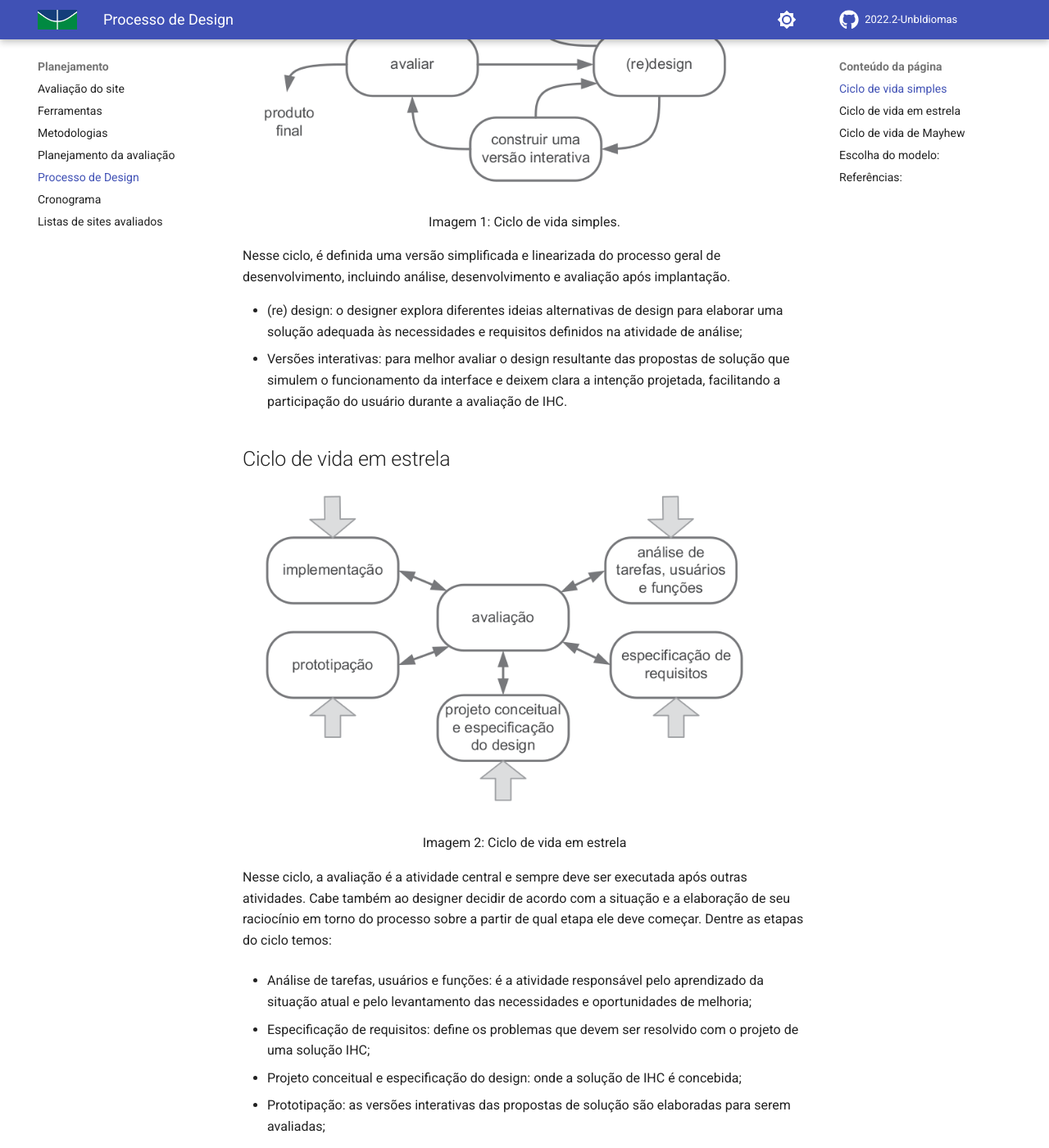
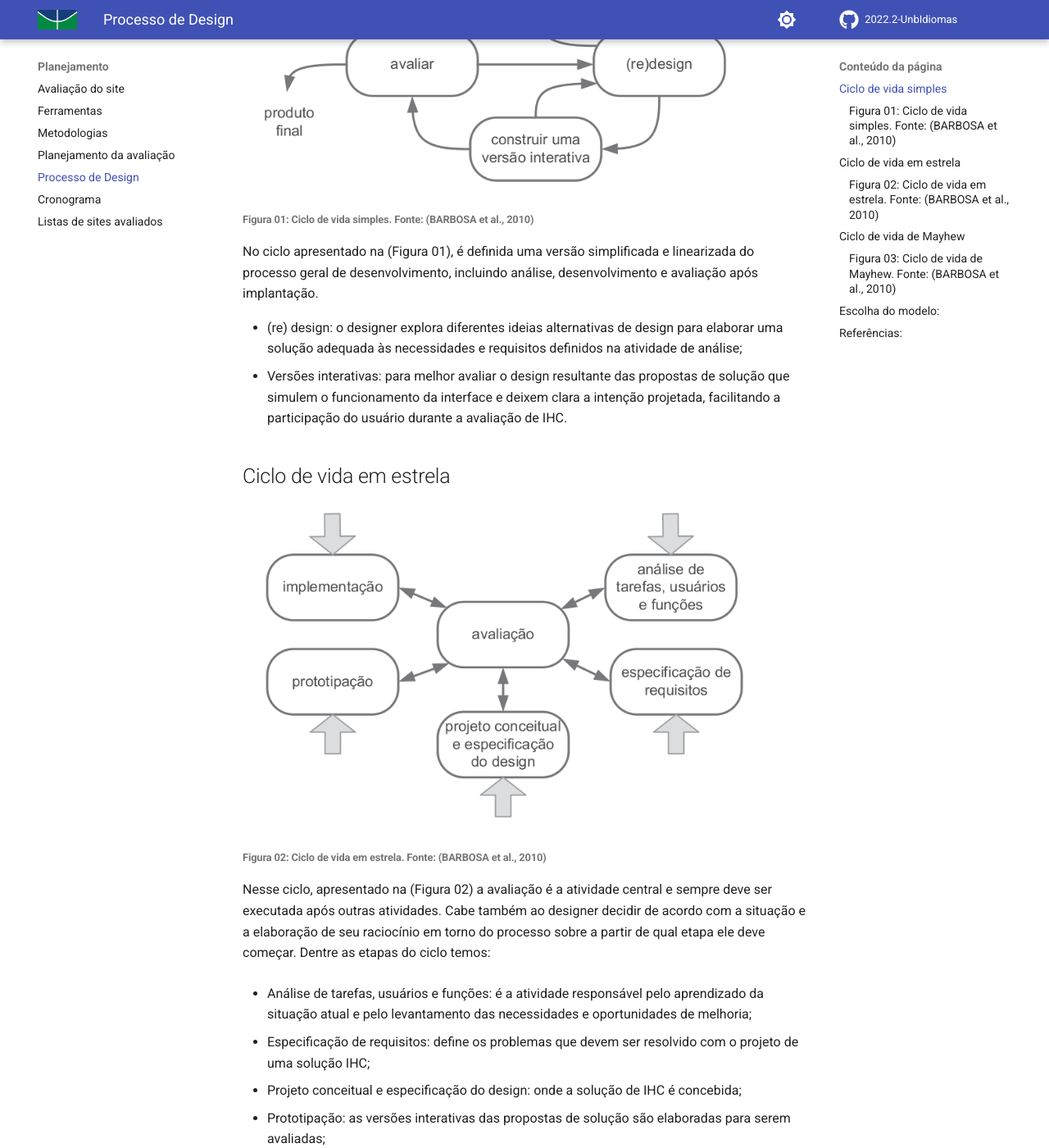
Before and after one commit to edudsan/2022.2-UnbIdiomas, an MkDocs documentation site: the page built from docs/Planejamento/processoDesign.md, in a window 1280 px wide and 1400 px high, scrolled down 880 px. Shown: the whole window at 82% size. Built offline with MkDocs 1.6.1 and Material for MkDocs 9.7.7, drawn with Linux system fonts in a browser that asks for light colours; comment, search, counter and statistics services are not loaded; some of the changed text lies outside the part shown.

Commit message:
Adjusted design process

```diff
--- a/docs/Planejamento/processoDesign.md
+++ b/docs/Planejamento/processoDesign.md
@@ -14,11 +14,9 @@ Dentre alguns dos ciclos avaliados para o design desse projeto temos:
 
 ![Ciclo de vida Simples](../assets/img/design-process/ciclo-de-vida-simples.png)
 
-<div style="text-align: center">
-<p> Imagem 1: Ciclo de vida simples.</p>
-</div>
+###### Figura 01: Ciclo de vida simples. Fonte: (BARBOSA et al., 2010)
 
-Nesse ciclo, é definida uma versão simplificada e linearizada do processo geral de desenvolvimento, incluindo análise, desenvolvimento e avaliação após implantação.
+No ciclo apresentado na (Figura 01), é definida uma versão simplificada e linearizada do processo geral de desenvolvimento, incluindo análise, desenvolvimento e avaliação após implantação.
 
 - (re) design: o designer explora diferentes ideias alternativas de
 design para elaborar uma solução adequada às necessidades
@@ -32,11 +30,10 @@ participação do usuário durante a avaliação de IHC.
 
 ![Ciclo de vida em estrela](../assets/img/design-process/ciclo-de-vida-em-estrela.png)
 
-<div style="text-align: center">
-<p> Imagem 2: Ciclo de vida em estrela</p>
-</div>
+###### Figura 02: Ciclo de vida em estrela. Fonte: (BARBOSA et al., 2010)
 
-Nesse ciclo, a avaliação é a atividade central e sempre deve ser executada após outras atividades. Cabe também ao designer decidir de acordo com a situação e a elaboração de seu raciocínio em torno do processo sobre a partir de qual etapa ele deve começar. Dentre as etapas do ciclo temos:
+
+Nesse ciclo, apresentado na (Figura 02) a avaliação é a atividade central e sempre deve ser executada após outras atividades. Cabe também ao designer decidir de acordo com a situação e a elaboração de seu raciocínio em torno do processo sobre a partir de qual etapa ele deve começar. Dentre as etapas do ciclo temos:
 
 - Análise de tarefas, usuários e funções: é a atividade responsável
 pelo aprendizado da situação atual e pelo levantamento das necessidades e oportunidades de melhoria;
@@ -60,11 +57,9 @@ para análise e se detectada alguma inconsistência volta para a atividade adequ
 
 ![Ciclo de vida de Mayhew](../assets/img/design-process/ciclo-de-vida-mayhew.png)
 
-<div style="text-align: center">
-<p> Imagem 3: Ciclo de vida de Mayhew</p>
-</div>
+###### Figura 03: Ciclo de vida de Mayhew. Fonte: (BARBOSA et al., 2010)
 
-O ciclo de Mayhew é um diagrama que descreve de maneira aprofundada as etapas do processo de design, situações do contexto de uso e proposições que devem ser feitas para avaliar o desenvolvimento ao longo do desenvolvimento. Ele possui diversas etapas a serem seguidas, que são agrupadas a partir de suas três principais propostas:
+O ciclo de Mayhew mostrado na (Figura 03) é um diagrama que descreve de maneira aprofundada as etapas do processo de design, situações do contexto de uso e proposições que devem ser feitas para avaliar o desenvolvimento ao longo do desenvolvimento. Ele possui diversas etapas a serem seguidas, que são agrupadas a partir de suas três principais propostas:
 
 - Análise de requisitos: são criadas as metas de usabilidade com base
 no perfil dos usuários, análise de tarefas, possibilidades e limitações da plataforma em que o sistema será executados e princípios gerais de design de IHC;
@@ -81,7 +76,8 @@ Para esse projeto, o cronograma de atividades e as tarefas que serão realizadas
 
 # Histórico de versão
 
-| Versão | Data       | Descrição            | Autor              | Revisor             |
-| ------ | ---------- | -------------------- | ------------------ | ------------------- |
-| 1.0    | 23/11/2022 | Criação do documento | Igor Silva de Paiva | Artur |
-| 1.1    | 23/11/2022 | Adicionando legendas nas imagens | Igor Silva de Paiva | Artur |
+| Versão | Data       | Descrição                                                   | Autor               | Revisor |
+| ------ | ---------- | ----------------------------------------------------------- | ------------------- | ------- |
+| 1.0    | 23/11/2022 | Criação do documento                                        | Igor Silva de Paiva | Artur   |
+| 1.1    | 23/11/2022 | Adicionando legendas nas imagens                            | Igor Silva de Paiva | Artur   |
+| 1.2    | 12/11/2022 | Corrigidas legendas, fontes e chamadas das figuras no texto | Eric | Igor   |
```
